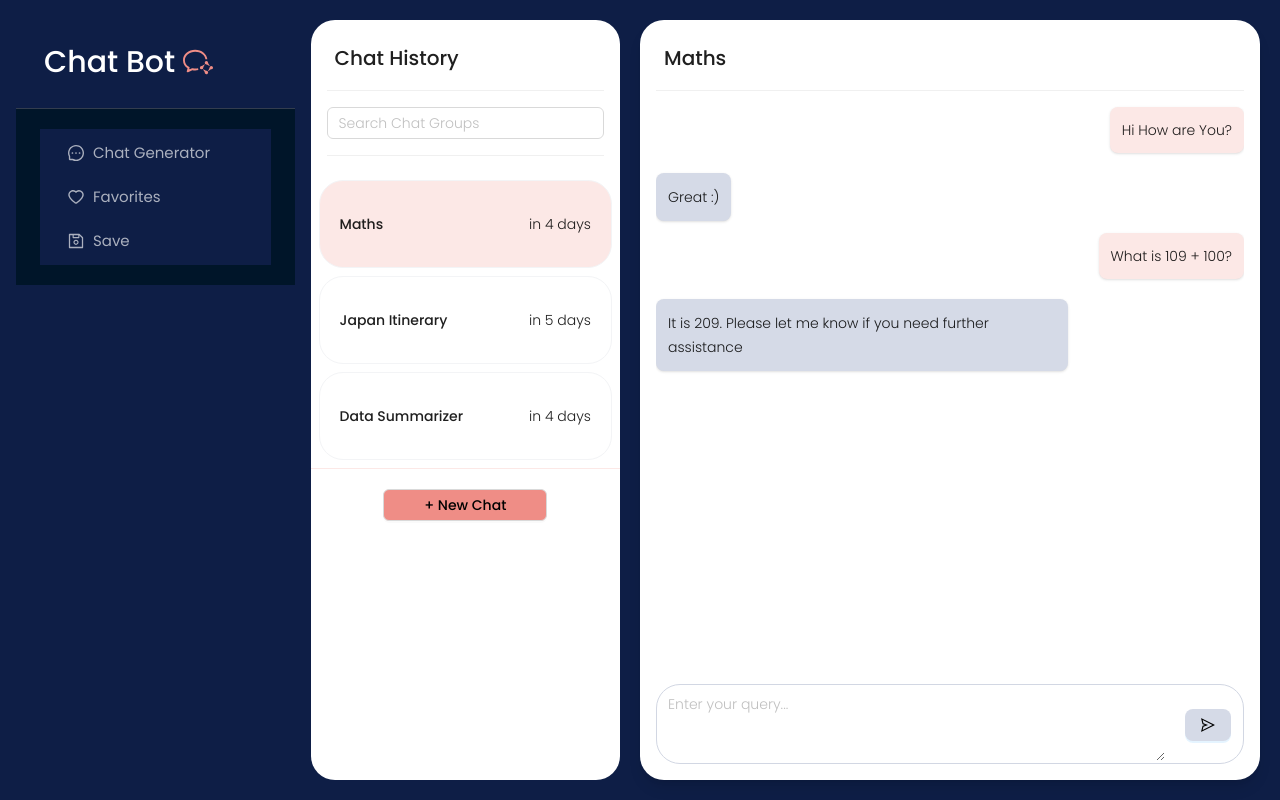
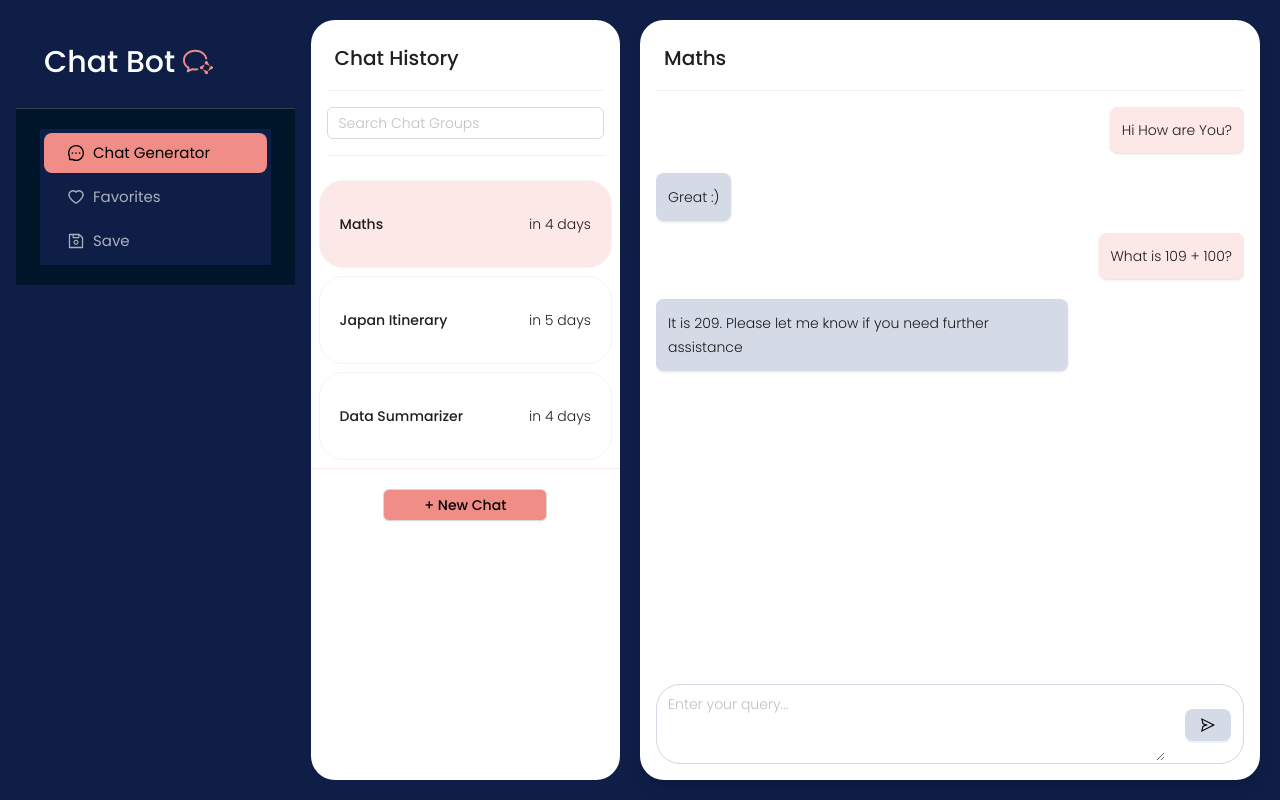
Before and after one commit to shahana308/ai-data-chatbot, a Next.js app: page / in a window 1280 px wide. Built offline with nearby package versions, Linux system fonts and the light colour scheme; no server answers.

Commit message:
feat: add menu selection state management

```diff
--- a/src/components/sidebar/Sidebar.tsx
+++ b/src/components/sidebar/Sidebar.tsx
@@ -6,6 +6,7 @@ import Header from "../shared/Header";
 import { WechatWorkOutlined } from "@ant-design/icons";
 import { Divider, Layout, Menu } from "antd";
 import { SaveOutlined } from "@ant-design/icons";
+import useChatStore from "stores/useChatStore";
 
 const { Sider } = Layout;
 
@@ -28,6 +29,12 @@ const items2 = [
 ];
 
 const Sidebar = () => {
+  const { selectedTab, setSelectedTab } = useChatStore();
+
+  const handleMenuClick = ({ key }: { key: string }) => {
+    setSelectedTab(key);
+  };
+
   return (
     <div className="w-full md:w-1/3 lg:w-1/4 bg-secondary p-4">
       <div className="flex items-center gap-x-5 sticky top-0 z-10 bg-transparent p-5 ">
@@ -48,9 +55,11 @@ const Sidebar = () => {
       <Sider className="!w-full !min-w-0 !max-w-full px-6 py-5">
         <Menu
           mode="inline"
+          selectedKeys={[selectedTab]}
           items={items2}
           theme="dark"
           className="!w-full font-medium"
+          onClick={handleMenuClick}
         />
       </Sider>
     </div>
--- a/src/stores/useChatStore.tsx
+++ b/src/stores/useChatStore.tsx
@@ -7,6 +7,9 @@ interface ChatStore {
   clearChats: () => void;
 
   selectedChat: Chat | null;
+
+  selectedTab: string;
+  setSelectedTab: (tab: string) => void;
 }
 
 const useChatStore = create<ChatStore>((set) => ({
@@ -18,6 +21,9 @@ const useChatStore = create<ChatStore>((set) => ({
   clearChats: () => set({ chats: [] }),
 
   selectedChat: null,
+
+  selectedTab: "1",
+  setSelectedTab: (tab) => set({ selectedTab: tab }),
 }));
 
 export default useChatStore;
```
